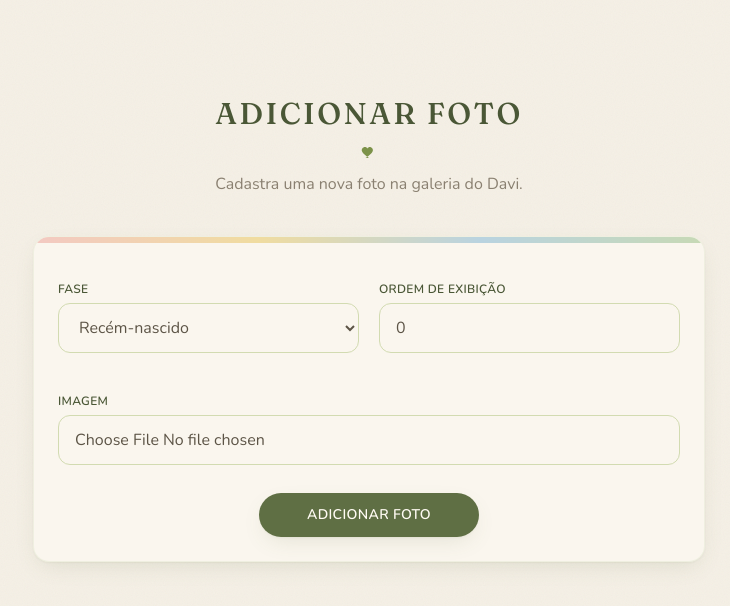
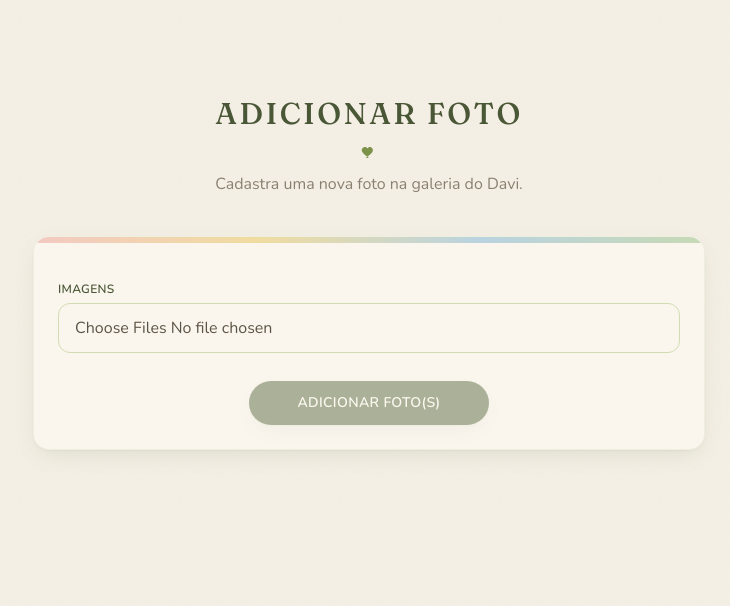
Before and after one commit to JeanJunior18/arca-do-davi, a Next.js app: page /internal/photos in a window 1280 px wide. Shown: the top 606 px of the page, without its empty margins (271-1001 px from the left). Built offline with nearby package versions, Linux system fonts and the light colour scheme.

Commit message:
feat: select photos to send

```diff
--- a/next.config.ts
+++ b/next.config.ts
@@ -5,6 +5,14 @@ const nextConfig: NextConfig = {
   // local (testando em outro dispositivo, ex: celular) — sem isso o
   // WebSocket de hot-reload é bloqueado por origem cruzada.
   allowedDevOrigins: ['192.168.1.201'],
+  experimental: {
+    // Default é 1MB; fotos de câmera de celular passam disso fácil. Rota
+    // que recebe upload de imagem fica atrás de Basic Auth em /internal/,
+    // então não é superfície pública.
+    serverActions: {
+      bodySizeLimit: '20mb',
+    },
+  },
   images: {
     remotePatterns: [
       {
--- a/src/app/actions/admin-gallery.actions.ts
+++ b/src/app/actions/admin-gallery.actions.ts
@@ -1,6 +1,7 @@
 'use server';
 
 import { createGalleryPhoto } from '@/application/use-cases/create-gallery-photo.use-case';
+import { getNextGalleryDisplayOrder } from '@/application/use-cases/get-next-gallery-display-order.use-case';
 import type { BabyAgeStage } from '@/domain/enums/baby-age-stage';
 import { SupabaseAdminGalleryRepository } from '@/infrastructure/supabase/admin-gallery-repository.supabase';
 import { createSecretServerClient } from '@/infrastructure/supabase/secret-server-client';
@@ -8,6 +9,11 @@ import { createSecretServerClient } from '@/infrastructure/supabase/secret-serve
 export interface AdminGalleryActionResult {
   success: boolean;
   message?: string;
+}
+
+export async function getNextGalleryDisplayOrderAction(): Promise<number> {
+  const repository = new SupabaseAdminGalleryRepository(createSecretServerClient());
+  return getNextGalleryDisplayOrder(repository);
 }
 
 export async function createGalleryPhotoAction(
--- /dev/null
+++ b/src/application/use-cases/get-next-gallery-display-order.use-case.ts
@@ -0,0 +1,7 @@
+import type { AdminGalleryRepository } from '@/domain/repositories/admin-gallery-repository';
+
+export async function getNextGalleryDisplayOrder(
+  repository: AdminGalleryRepository,
+): Promise<number> {
+  return repository.getNextDisplayOrder();
+}
--- a/src/components/forms/admin-photo-form.tsx
+++ b/src/components/forms/admin-photo-form.tsx
@@ -1,8 +1,11 @@
 'use client';
 
-import { useActionState, useState } from 'react';
+import { useEffect, useMemo, useState, type ChangeEvent, type FormEvent } from 'react';
 
-import { createGalleryPhotoAction } from '@/app/actions/admin-gallery.actions';
+import {
+  createGalleryPhotoAction,
+  getNextGalleryDisplayOrderAction,
+} from '@/app/actions/admin-gallery.actions';
 import { Button } from '@/components/ui/Button';
 import { Card } from '@/components/ui/Card';
 import { Input } from '@/components/ui/Input';
@@ -17,42 +20,153 @@ const ageStageOptions = [
   { value: BabyAgeStage.ONE_YEAR, label: '1 ano' },
 ];
 
+interface SelectedPhoto {
+  file: File;
+  ageLabel: BabyAgeStage;
+}
+
+interface SubmitResult {
+  success: boolean;
+  message?: string;
+}
+
 export function AdminPhotoForm() {
-  const [state, formAction, isPending] = useActionState(createGalleryPhotoAction, null);
+  const [photos, setPhotos] = useState<SelectedPhoto[]>([]);
+  const [isPending, setIsPending] = useState(false);
+  const [result, setResult] = useState<SubmitResult | null>(null);
   const [formKey, setFormKey] = useState(0);
-  const [prevState, setPrevState] = useState(state);
 
-  if (state !== prevState) {
-    setPrevState(state);
-    if (state?.success) setFormKey((key) => key + 1);
+  const previewUrls = useMemo(
+    () => photos.map((photo) => URL.createObjectURL(photo.file)),
+    [photos],
+  );
+
+  useEffect(() => {
+    return () => previewUrls.forEach((url) => URL.revokeObjectURL(url));
+  }, [previewUrls]);
+
+  function handleFilesChange(event: ChangeEvent<HTMLInputElement>) {
+    const files = Array.from(event.target.files ?? []);
+    setPhotos(files.map((file) => ({ file, ageLabel: BabyAgeStage.NEWBORN })));
+    setResult(null);
+  }
+
+  function handleRemovePhoto(index: number) {
+    setPhotos((current) => current.filter((_, photoIndex) => photoIndex !== index));
+  }
+
+  function handleAgeLabelChange(index: number, ageLabel: BabyAgeStage) {
+    setPhotos((current) =>
+      current.map((photo, photoIndex) => (photoIndex === index ? { ...photo, ageLabel } : photo)),
+    );
+  }
+
+  async function handleSubmit(event: FormEvent<HTMLFormElement>) {
+    event.preventDefault();
+    if (photos.length === 0) return;
+
+    setIsPending(true);
+    setResult(null);
+
+    let addedCount = 0;
+    let firstError: string | undefined;
+
+    try {
+      const baseDisplayOrder = await getNextGalleryDisplayOrderAction();
+
+      for (const [index, photo] of photos.entries()) {
+        const photoFormData = new FormData();
+        photoFormData.set('ageLabel', photo.ageLabel);
+        photoFormData.set('displayOrder', String(baseDisplayOrder + index));
+        photoFormData.set('image', photo.file);
+
+        const photoResult = await createGalleryPhotoAction(null, photoFormData);
+        if (photoResult.success) {
+          addedCount += 1;
+        } else {
+          firstError ??= photoResult.message;
+        }
+      }
+    } catch (error) {
+      firstError = error instanceof Error ? error.message : 'Erro inesperado.';
+    }
+
+    setIsPending(false);
+
+    if (addedCount === photos.length) {
+      setResult({ success: true });
+      setPhotos([]);
+      setFormKey((key) => key + 1);
+    } else {
+      setResult({
+        success: false,
+        message: `${addedCount}/${photos.length} foto(s) adicionada(s). ${firstError ?? ''}`.trim(),
+      });
+    }
   }
 
   return (
     <Card whimsyAccent className="w-full max-w-2xl">
-      <form key={formKey} action={formAction} className="flex flex-col gap-5">
-        <div className="flex flex-col gap-5 md:flex-row">
-          <Select label="Fase" name="ageLabel" options={ageStageOptions} required />
-          <Input
-            label="Ordem de exibição"
-            name="displayOrder"
-            type="number"
-            defaultValue={0}
-            min={0}
-            inputMode="numeric"
-          />
-        </div>
+      <form key={formKey} onSubmit={handleSubmit} className="flex flex-col gap-5">
+        <Input
+          label="Imagens"
+          name="image"
+          type="file"
+          accept="image/*"
+          multiple
+          required
+          onChange={handleFilesChange}
+        />
 
-        <Input label="Imagem" name="image" type="file" accept="image/*" required />
+        {photos.length > 0 && (
+          <div className="grid grid-cols-2 gap-4 sm:grid-cols-3">
+            {photos.map((photo, index) => (
+              <div
+                key={previewUrls[index]}
+                className="flex flex-col gap-2 rounded-xl border border-primary-200 p-2"
+              >
+                <div className="relative aspect-square overflow-hidden rounded-lg">
+                  {/* eslint-disable-next-line @next/next/no-img-element */}
+                  <img
+                    src={previewUrls[index]}
+                    alt={photo.file.name}
+                    className="h-full w-full object-cover"
+                  />
+                  <button
+                    type="button"
+                    onClick={() => handleRemovePhoto(index)}
+                    className="absolute right-1 top-1 flex h-6 w-6 items-center justify-center rounded-full bg-ink/70 font-body text-xs text-surface"
+                    aria-label={`Remover ${photo.file.name}`}
+                  >
+                    ×
+                  </button>
+                </div>
+                <Select
+                  label="Fase"
+                  options={ageStageOptions}
+                  value={photo.ageLabel}
+                  onChange={(event) =>
+                    handleAgeLabelChange(index, event.target.value as BabyAgeStage)
+                  }
+                />
+              </div>
+            ))}
+          </div>
+        )}
 
         <div className="mt-2 flex flex-col items-center gap-2">
-          <Button type="submit" disabled={isPending} className="w-full md:w-auto md:px-12">
-            {isPending ? 'Salvando…' : 'Adicionar foto'}
+          <Button
+            type="submit"
+            disabled={isPending || photos.length === 0}
+            className="w-full md:w-auto md:px-12"
+          >
+            {isPending ? 'Salvando…' : `Adicionar ${photos.length || ''} foto(s)`}
           </Button>
-          {state?.success && (
-            <p className="font-body text-sm text-primary-700">Foto adicionada! ♡</p>
+          {result?.success && (
+            <p className="font-body text-sm text-primary-700">Foto(s) adicionada(s)! ♡</p>
           )}
-          {state?.success === false && (
-            <p className="font-body text-sm text-secondary-700">{state.message}</p>
+          {result?.success === false && (
+            <p className="font-body text-sm text-secondary-700">{result.message}</p>
           )}
         </div>
       </form>
--- a/src/domain/repositories/admin-gallery-repository.ts
+++ b/src/domain/repositories/admin-gallery-repository.ts
@@ -7,4 +7,5 @@ export interface AdminGalleryRepository {
     displayOrder: number;
     image: File;
   }): Promise<GalleryPhoto>;
+  getNextDisplayOrder(): Promise<number>;
 }
--- a/src/infrastructure/supabase/admin-gallery-repository.supabase.ts
+++ b/src/infrastructure/supabase/admin-gallery-repository.supabase.ts
@@ -51,4 +51,16 @@ export class SupabaseAdminGalleryRepository implements AdminGalleryRepository {
     if (error) throw error;
     return toGalleryPhoto(data as GalleryPhotoRow);
   }
+
+  async getNextDisplayOrder(): Promise<number> {
+    const { data, error } = await this.client
+      .from('gallery_photos')
+      .select('display_order')
+      .order('display_order', { ascending: false })
+      .limit(1)
+      .maybeSingle();
+
+    if (error) throw error;
+    return data ? data.display_order + 1 : 0;
+  }
 }
```
Also changed, not shown: 2 other files (tests, documents, lock files or other folders).
